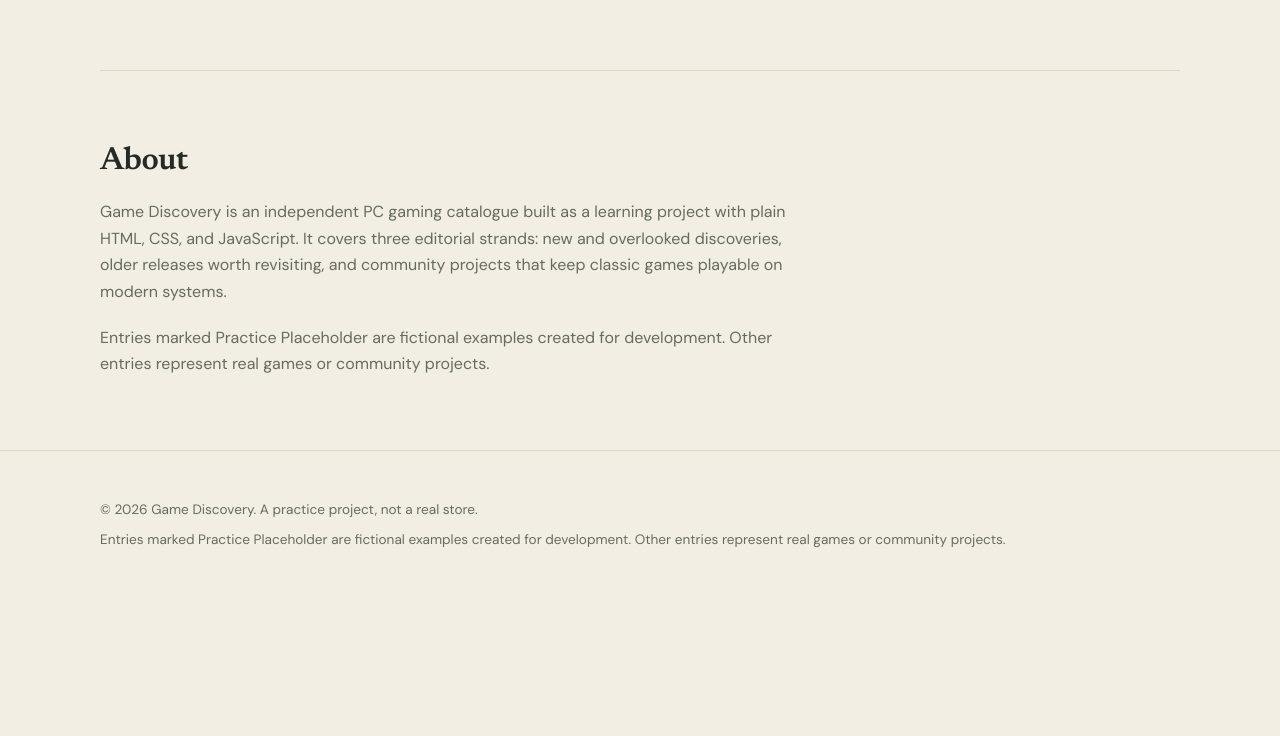
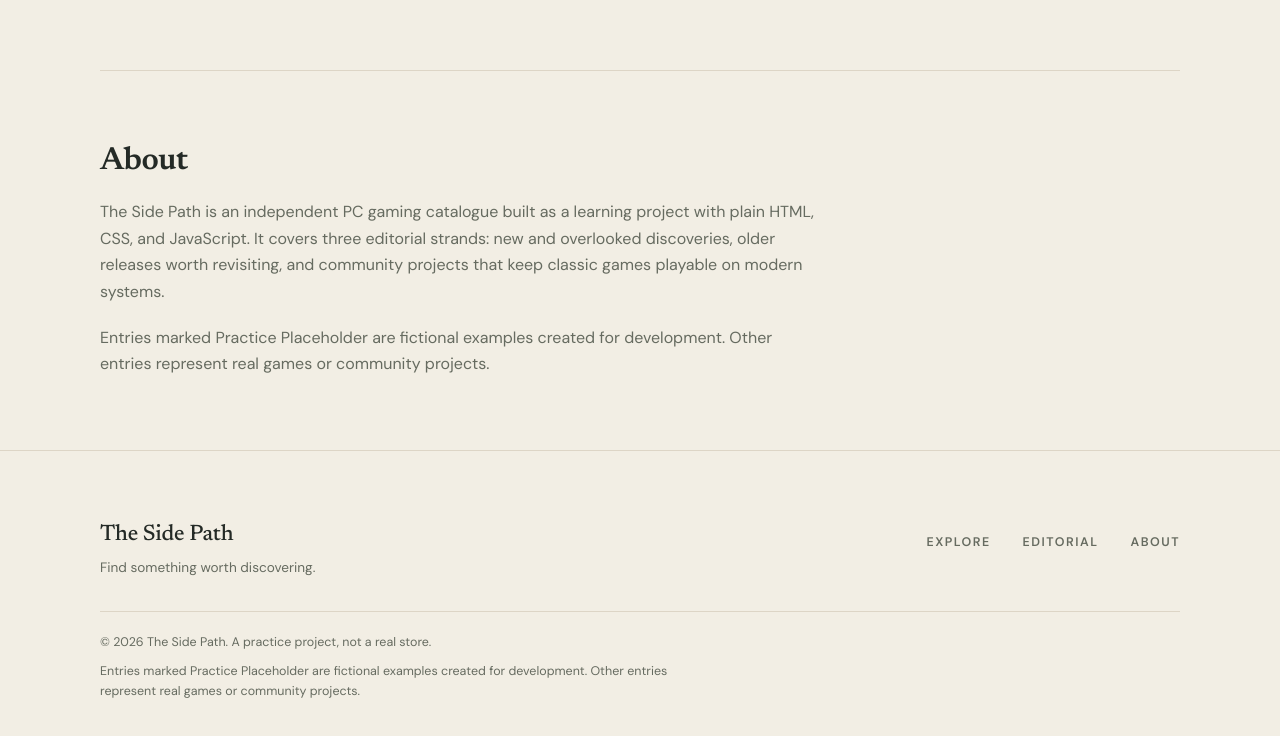
Before and after one commit to DigitalMark3t/opencode-practice, a plain HTML site: page index.html in a window 1280 px wide. Shown: the part 3433-4169 px from the top of the page. Before the commit the page ends 4033 px from the top, so only its background shows below. Drawn offline with Linux system fonts and the light colour scheme.

Commit message:
Footer and finishing details

```diff
--- a/index.html
+++ b/index.html
@@ -3,8 +3,8 @@
 <head>
   <meta charset="UTF-8">
   <meta name="viewport" content="width=device-width, initial-scale=1.0">
-  <title>Game Discovery</title>
-  <meta name="description" content="A beginner-friendly PC game discovery page built with plain HTML.">
+  <title>The Side Path — Independent Gaming Discovery &amp; Editorial</title>
+  <meta name="description" content="The Side Path is an independent gaming discovery and editorial platform: discover interesting games, revisit familiar titles, and explore community projects.">
   <meta name="color-scheme" content="light dark">
 
   <!-- Shared theme setup runs before the stylesheet so there is no flash of
@@ -417,7 +417,7 @@
     <section id="about">
       <h2>About</h2>
       <p>
-        Game Discovery is an independent PC gaming catalogue built as a
+        The Side Path is an independent PC gaming catalogue built as a
         learning project with plain HTML, CSS, and JavaScript. It covers
         three editorial strands: new and overlooked discoveries, older
         releases worth revisiting, and community projects that keep classic
@@ -433,12 +433,28 @@
   </main>
 
   <!-- ============================================================
-       FOOTER: closing information that appears at the bottom of
-       every page, such as copyright or contact details.
+       FOOTER: wordmark, tagline, navigation, and the small print.
+       Social and contact links are omitted until real accounts and
+       destinations exist.
        ============================================================ -->
   <footer>
-    <p>&copy; 2026 Game Discovery. A practice project, not a real store.</p>
-    <p>Entries marked Practice Placeholder are fictional examples created for development. Other entries represent real games or community projects.</p>
+    <div class="footer-brand">
+      <p class="footer-wordmark">The Side Path</p>
+      <p class="footer-tagline">Find something worth discovering.</p>
+    </div>
+
+    <nav class="footer-nav" aria-label="Footer navigation">
+      <ul>
+        <li><a href="#featured">Explore</a></li>
+        <li><a href="#editorial">Editorial</a></li>
+        <li><a href="#about">About</a></li>
+      </ul>
+    </nav>
+
+    <div class="footer-legal">
+      <p>&copy; 2026 The Side Path. A practice project, not a real store.</p>
+      <p>Entries marked Practice Placeholder are fictional examples created for development. Other entries represent real games or community projects.</p>
+    </div>
   </footer>
 
 </body>
--- a/style.css
+++ b/style.css
@@ -476,10 +476,6 @@ main {
     gap: var(--space-xs);
   }
 
-  .hero-panel {
-    border-radius: var(--radius-sm);
-  }
-
   .hero-lede {
     max-width: none;
   }
@@ -958,24 +954,93 @@ main {
 
 /* ==========================================================================
    7. FOOTER
+   The wordmark and tagline sit on the left, the footer navigation on the
+   right, and the small print spans the full width underneath.
    ========================================================================== */
 
 footer {
+  display: grid;
+  grid-template-columns: minmax(0, 1fr) auto;
+  align-items: start;
+  gap: var(--space-lg) var(--space-xl);
+
+  padding-block: clamp(2.5rem, 6vw, 4.5rem);
+
+  /* Matches the centred column used by the header and <main>. */
+  padding-inline: max(var(--gutter), calc((100% - var(--content-width)) / 2));
+
+  color: var(--color-muted);
+  font-size: 0.85rem;
+  border-top: 1px solid var(--color-border);
+}
+
+.footer-wordmark {
+  margin: 0 0 var(--space-xs);
+  font-family: var(--font-serif);
+  font-size: 1.4rem;
+  font-weight: 500;
+  line-height: 1.15;
+  letter-spacing: -0.01em;
+  color: var(--color-text);
+}
+
+.footer-tagline {
+  margin: 0;
+  max-width: 34ch;
+}
+
+/* Footer links use the same quiet uppercase treatment as the header. */
+.footer-nav ul {
   display: flex;
   flex-wrap: wrap;
-  justify-content: space-between;
   gap: var(--space-xs) var(--space-lg);
-
-  padding-block: var(--space-xl);
-  padding-inline: max(var(--gutter), calc((100% - var(--content-width)) / 2));
-
-  color: var(--color-muted);
-  font-size: 0.85rem;
+  margin: 0;
+  padding: 0;
+  list-style: none;
+}
+
+.footer-nav a {
+  display: inline-flex;
+  align-items: center;
+  min-height: 2.5rem;
+  padding-block: 0.25rem;
+  color: var(--color-muted);
+  font-size: 0.78rem;
+  font-weight: 600;
+  letter-spacing: 0.12em;
+  text-transform: uppercase;
+  text-decoration: none;
+  border-bottom: 1px solid transparent;
+  transition: color 0.18s ease, border-color 0.18s ease;
+}
+
+.footer-nav a:hover {
+  color: var(--color-text);
+  border-bottom-color: var(--color-accent-soft);
+}
+
+.footer-nav a:focus-visible {
+  color: var(--color-text);
+  outline: 2px solid var(--color-accent);
+  outline-offset: 4px;
+  border-radius: var(--radius-sm);
+}
+
+/* Small print spanning the full width, divided from the content above. */
+.footer-legal {
+  grid-column: 1 / -1;
+  padding-top: var(--space-md);
   border-top: 1px solid var(--color-border);
-}
-
-footer p {
+  font-size: 0.78rem;
+}
+
+.footer-legal p {
   margin: 0;
+}
+
+.footer-legal p + p {
+  margin-top: var(--space-xs);
+  max-width: 72ch;
 }
 
 /* ==========================================================================
@@ -1044,7 +1109,8 @@ footer p {
   }
 
   footer {
-    flex-direction: column;
+    grid-template-columns: 1fr;
+    gap: var(--space-lg);
   }
 }
 
@@ -1363,10 +1429,6 @@ footer p {
 
   .article-figure {
     margin-block: var(--space-lg);
-  }
-
-  .article-image {
-    border-radius: var(--radius-sm);
   }
 
   .article-body {
```
Also changed, not shown: articles/village-in-the-shade.html (+20 -4 lines).
